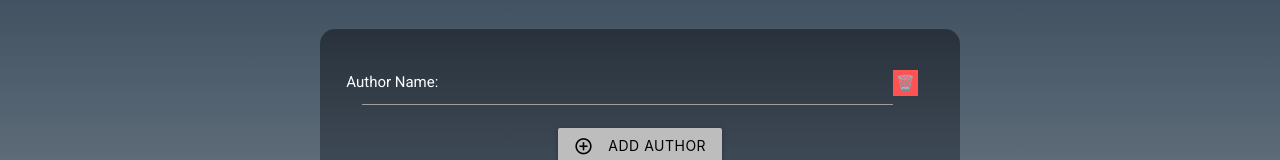
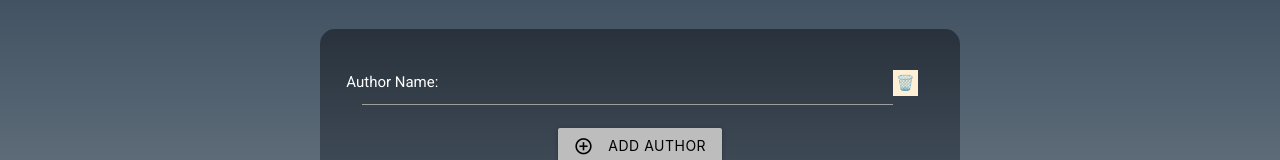
Before and after one commit to rmartin177/client-tfg, a React (Create React App) app: page / in a window 1280 px wide. Shown: the part 127-287 px from the top of the page. Built offline with nearby package versions, Linux system fonts and the light colour scheme; no server answers.

Commit message:
css delete

```diff
--- a/src/components/Formulario/Formulario.css
+++ b/src/components/Formulario/Formulario.css
@@ -37,7 +37,7 @@ body{
     margin:0;
 }
 .deleted{
-    background-color: #ff5252;
+    background-color: papayawhip;
     padding: 0.25rem 0.2rem;
 }
 .deleted:hover{
```
